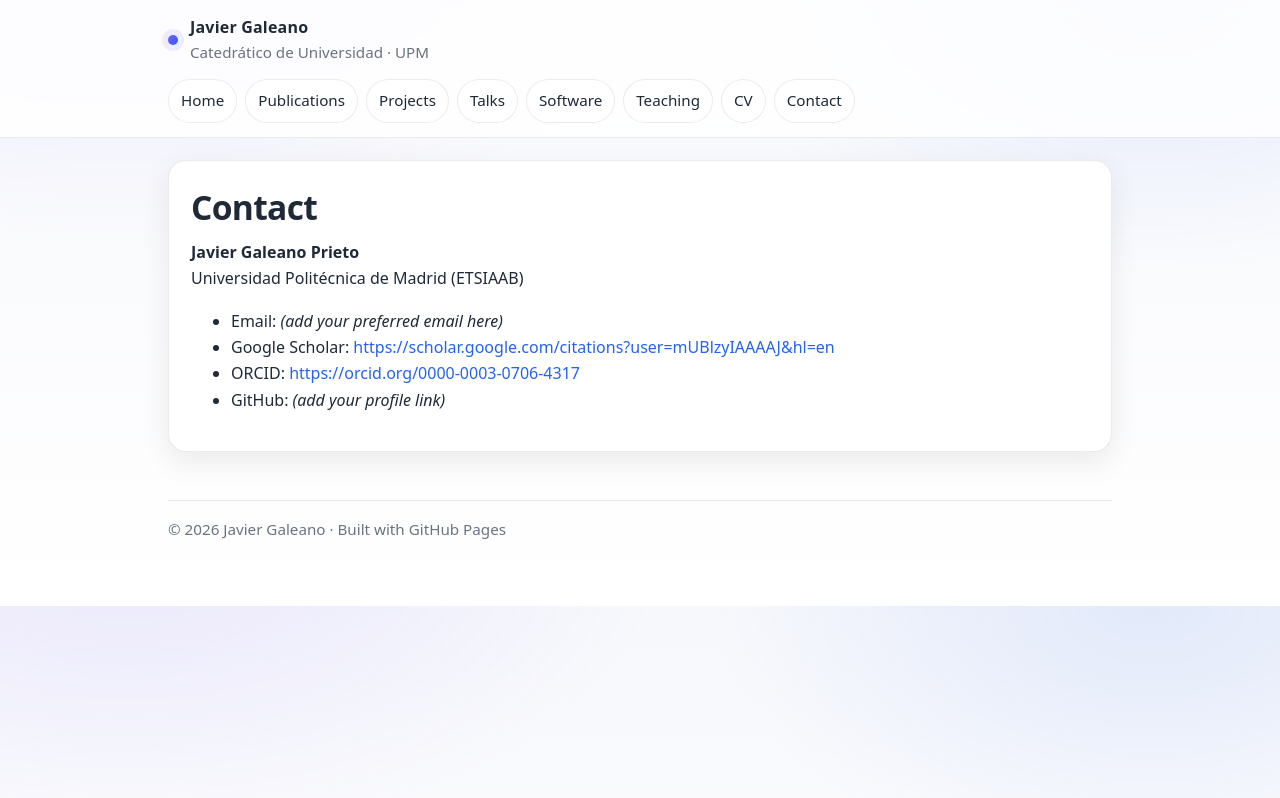
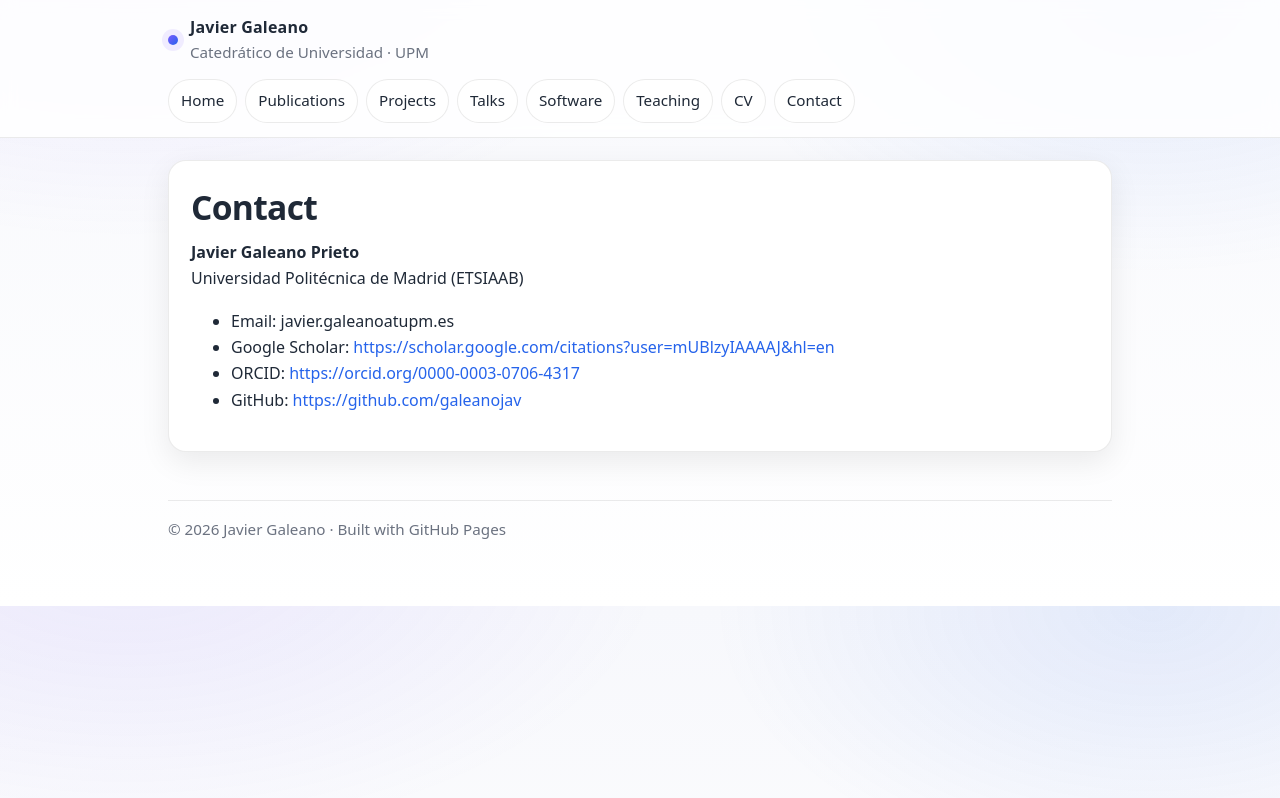
Before and after one commit to galeanojav/galeanojav.github.io, a Jekyll site: the page built from contact.md, in a window 1280 px wide. Shown: the top 798 px of the page. Built offline with Jekyll 4.4.1, drawn with Linux system fonts in a browser that asks for light colours.

Commit message:
Update contact information for Javier Galeano

```diff
--- a/contact.md
+++ b/contact.md
@@ -10,7 +10,7 @@ title: Contact
 **Javier Galeano Prieto**
 Universidad Politécnica de Madrid (ETSIAAB)
 
-- Email: *(add your preferred email here)*
+- Email: javier.galeanoatupm.es
 - Google Scholar: <https://scholar.google.com/citations?user=mUBlzyIAAAAJ&hl=en>
 - ORCID: <https://orcid.org/0000-0003-0706-4317>
-- GitHub: *(add your profile link)*
+- GitHub: <https://github.com/galeanojav>
```
